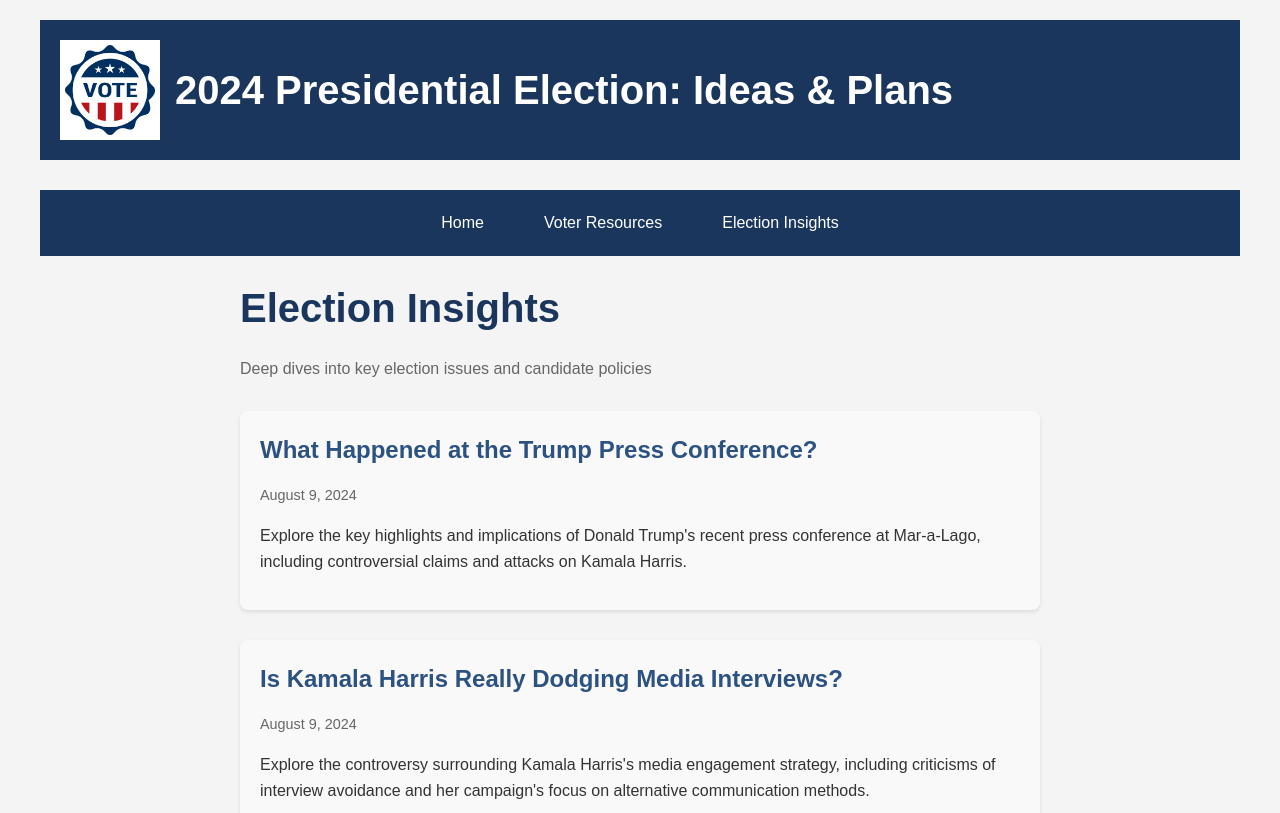
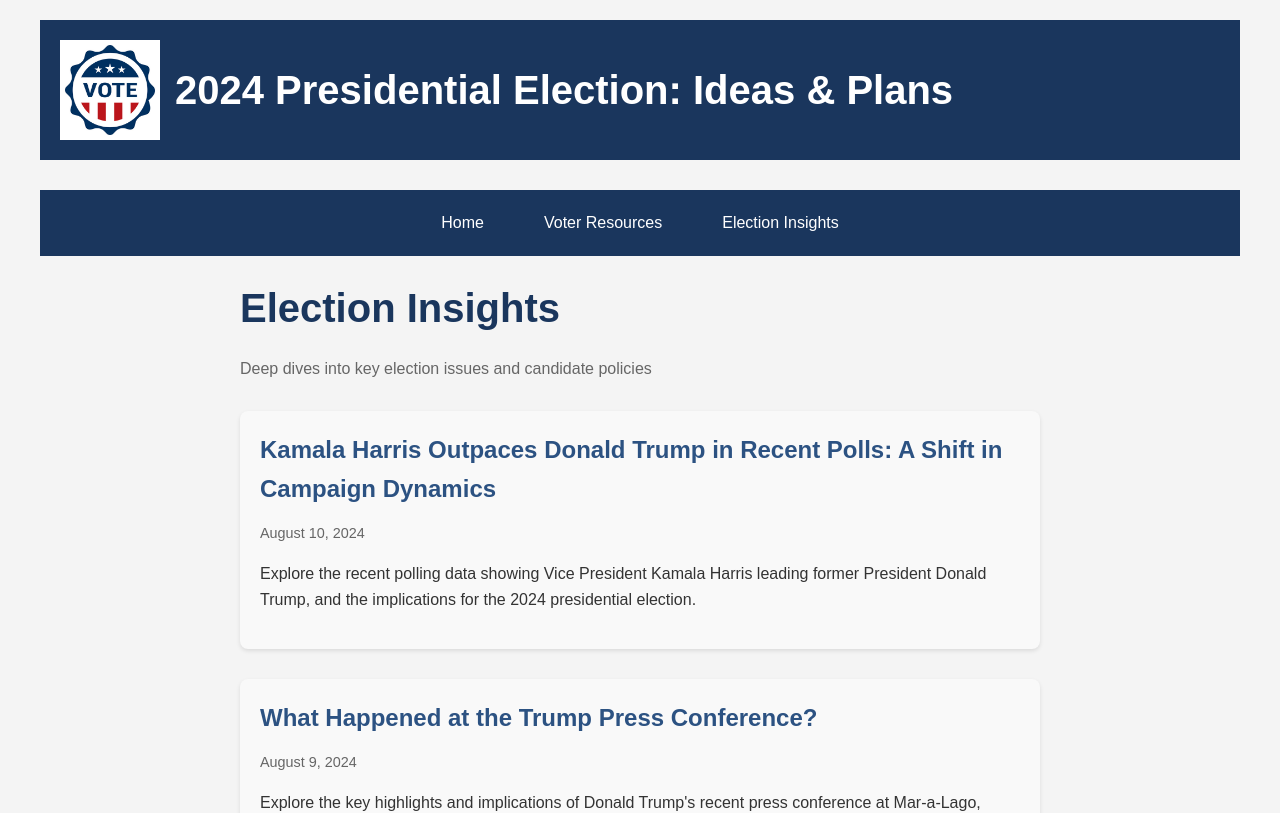
Before and after one commit to PaulMoreira/FactVerify, a React (Create React App) app: page /insights in a window 1280 px wide. Shown: the top 813 px of the page. Built offline with nearby package versions, Linux system fonts and the light colour scheme.

Commit message:
added a new article and removed threads share button

```diff
--- a/src/articleData.js
+++ b/src/articleData.js
@@ -1,5 +1,64 @@
 // articleData.js
 export const articleData = [
+  {
+    id: "harris-trump-polls-2024",
+    date: "August 10, 2024",
+    headline: "Kamala Harris Outpaces Donald Trump in Recent Polls: A Shift in Campaign Dynamics",
+    summary: "Explore the recent polling data showing Vice President Kamala Harris leading former President Donald Trump, and the implications for the 2024 presidential election.",
+    shareUrl: "https://vote2024info.vercel.app/insights/harris-trump-polls-2024",
+    content: `
+      <h1>Kamala Harris Outpaces Donald Trump in Recent Polls: A Shift in Campaign Dynamics</h1>
+      <p>In a political landscape often defined by polarized opinions and fierce rivalries, recent polling data suggests a notable shift: Vice President Kamala Harris is now leading former President Donald Trump in several key national surveys. As the race for the 2024 presidential election heats up, analysts and political enthusiasts alike are grappling with the implications of this unexpected turn.</p>
+
+      <h2>The Polling Landscape</h2>
+      <p>Recent polls conducted by prominent research organizations, including Gallup and Pew Research Center, indicate Harris's growing popularity among a diverse voter base. One poll suggests that she holds a five-point advantage over Trump among likely voters—significant given the historical context of incumbency typically favoring the sitting President.</p>
+      <p>"The data shows a new dynamic in voter sentiment," says Dr. Patricia Greene, a political analyst at the Brookings Institution. "Harris's rise can be attributed to several factors, including her tenure as Vice President and the changing concerns of the American public."</p>
+
+      <h3>Acknowledging the Key Factors</h3>
+      <p>Several factors contribute to Harris's lead over Trump. The post-pandemic recovery efforts, ongoing social justice dialogues, and the Biden administration's focus on climate change have resonated particularly well with younger voters and women. Anecdotes from voters in swing states like Pennsylvania and Michigan reveal an appreciation for Harris's public health initiatives and economic strategies aimed at revitalizing the workforce.</p>
+      <p>"I feel like she understands my struggles," says Jasmine Lopez, a college student from Detroit. "She's talking about issues that matter to us—like student debt and climate action."</p>
+      <p>Contrastingly, Trump's recent public appearances have been scrutinized for their inflammatory rhetoric and continued focus on grievances from his previous term. The disconnect appears to widen, as reports from Trump's rallies illustrate a reliance on crowds of his staunchest supporters, rather than broader outreach.</p>
+
+      <h3>Historical Context</h3>
+      <p>Historically, mid-term election cycles have often influenced presidential elections, with voter sentiment swaying significantly in response to the current administration's performance. Harris's lead may reflect a culmination of these historical trends intertwined with a palpable fatigue among voters towards divisive politics.</p>
+      <p>In the 2016 election cycle, Trump's campaign effectively galvanized a base disillusioned with establishment politics. However, as Trump seeks to reclaim his position, it seems he faces an electorate that is increasingly favoring stability over controversy.</p>
+
+      <h3>Diverse Perspectives Emerge</h3>
+      <p>Critics of Harris, however, caution against reading too much into the polls. "Polling numbers at this stage are notoriously volatile," argues Michael Tate, a Republican strategist. "It's essential to remember that enthusiasm can quickly shift, and we haven't yet seen how the general election campaign truly unfolds."</p>
+      <p>Moreover, while Harris's support rises, there are segments of the electorate that remain skeptical of her leadership capabilities, reflecting the nuanced realities of contemporary American politics.</p>
+
+      <h3>The Road Ahead</h3>
+      <p>As the 2024 election approaches, implications abound. Should Harris maintain her current momentum, it could reshape the electoral map, particularly in battleground states. Additionally, her candidacy may encourage voter turnout in demographics traditionally less engaged in previous elections.</p>
+      <p>However, the road is fraught with challenges. Harris must continue to unify her party and extend outreach to independent and undecided voters while navigating her ties to the current administration's decisions, which have received mixed reviews.</p>
+
+      <h3>Conclusion: The Ongoing Narrative of Change</h3>
+      <p>As we stand at this crossroads in American politics, Harris's lead over Trump heralds a narrative of change—a potential shift towards a more progressive and inclusive political landscape. Whether this momentum holds or dissipates remains to be seen, but one thing is clear: the 2024 election cycle is shaping up to be one of the most compelling and unpredictable in modern history.</p>
+      <p>As the campaigns progress, the reflections of voters, from cities to rural towns, will ultimately dictate the trajectory of the election. In a democracy that thrives on engagement and resilience, each voice matters.</p>
+
+      <h2>Did You Know?</h2>
+      <p>In the 2016 election, Donald Trump won the electoral vote despite losing the popular vote, a reflection of the complex dynamics of the Electoral College system in the United States.</p>
+      <div class="image-gallery">
+        <div class="image-container">
+          <img class="article-image" alt="Kamala Harris Rally" src="https://www.economist.com/cdn-cgi/image/width=1424,quality=80,format=auto/content-assets/images/20240810_USP508.jpg">
+        </div>
+        <div class="image-container">
+          <img class="article-image" alt="Harris vs Trump" src="https://npr.brightspotcdn.com/dims3/default/strip/false/crop/6000x3375+0+0/resize/1100/quality/50/format/jpeg/?url=http%3A%2F%2Fnpr-brightspot.s3.amazonaws.com%2Fa0%2F53%2F03a38bf04d1db2b4a14f0c2ed2b2%2Fdiptych.jpg">
+        </div>
+        <div class="image-container">
+          <img class="article-image" alt="Polling Graphic" src="https://www.ipsos.com/sites/default/files/inline-images/ipsos-poll-us-election-2024-favourability-kamala-harris-donald-trump.jpg">
+        </div>
+      </div>
+
+      <h2>Sources and Further Reading</h2>
+      <ul>
+        <li>Gallup Polls: <a href="https://www.gallup.com" target="_blank" rel="noopener noreferrer">Gallup.com</a></li>
+        <li>Pew Research Center: <a href="https://www.pewresearch.org" target="_blank" rel="noopener noreferrer">PewResearch.org</a></li>
+        <li>Brookings Institution: <a href="https://www.brookings.edu" target="_blank" rel="noopener noreferrer">Brookings.edu</a></li>
+      </ul>
+    `,
+    ogImage: "https://www.economist.com/cdn-cgi/image/width=1424,quality=80,format=auto/content-assets/images/20240810_USP508.jpg",
+    ogDescription: "Recent polls show Vice President Kamala Harris leading former President Donald Trump, signaling a potential shift in the 2024 presidential race dynamics."
+  },
   {
     id: "trump-press-conference-aug-2024",
     date: "August 9, 2024",
```
Also changed, not shown: src/App.css (line endings or trailing spaces).
